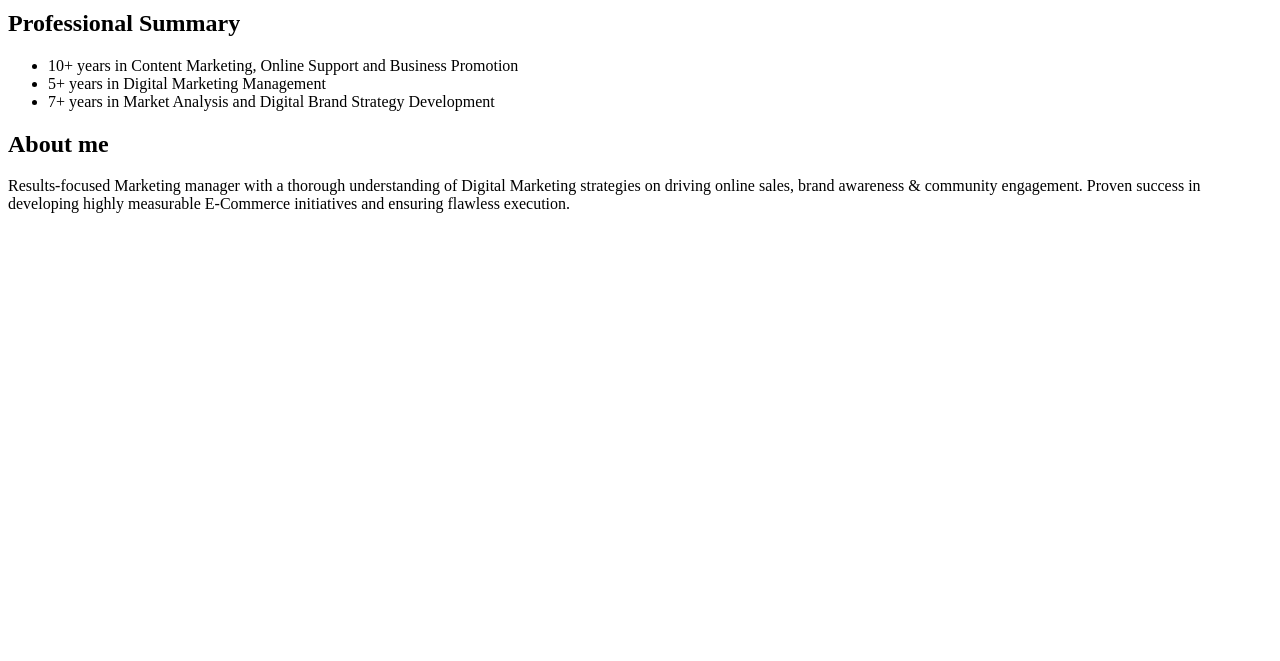
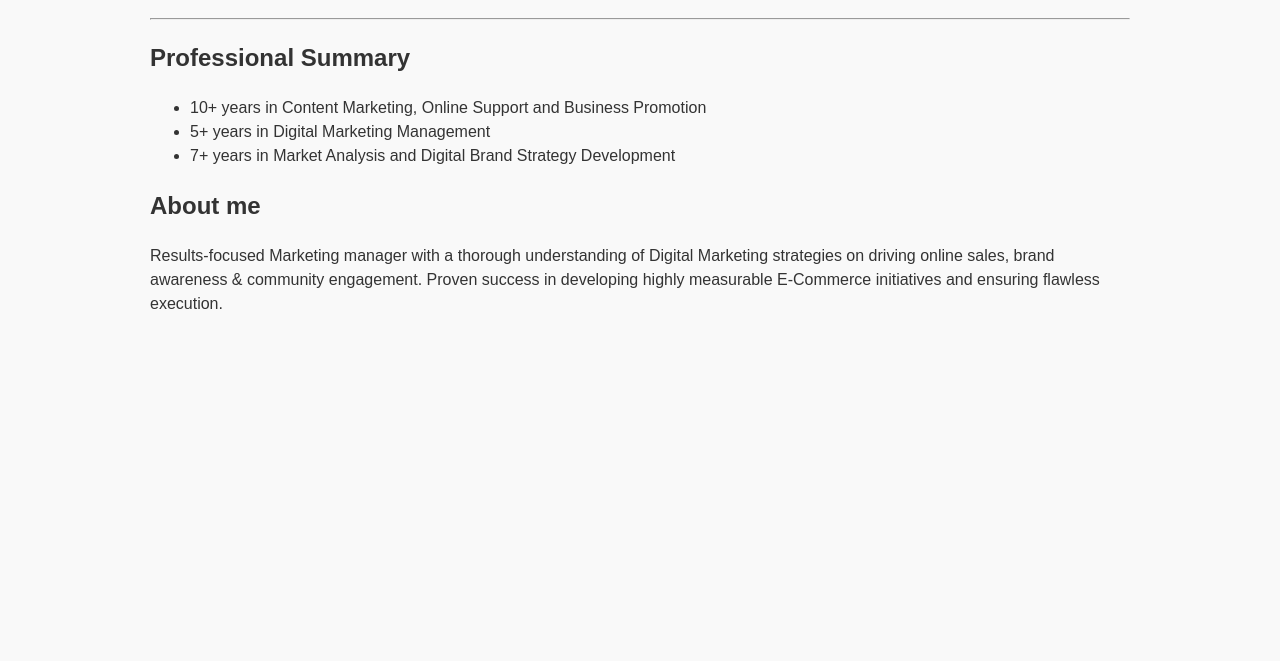
Before and after one commit to Medvedna/Medvedna.github.io, a plain HTML site: page index.html in a window 1280 px wide. Shown: the part 139-800 px from the top of the page. Drawn offline with Linux system fonts and the light colour scheme.

Commit message:
Update index.html

```diff
--- a/index.html
+++ b/index.html
@@ -3,7 +3,8 @@
 <head>
     <meta charset="UTF-8">
     <meta name="viewport" content="width=device-width, initial-scale=1.0">
-    <title>Document</title>
+    <title>Medvedna</title>
+    <link rel="stylesheet" href="style.css">
 </head>
 <body>
     <main>
```
